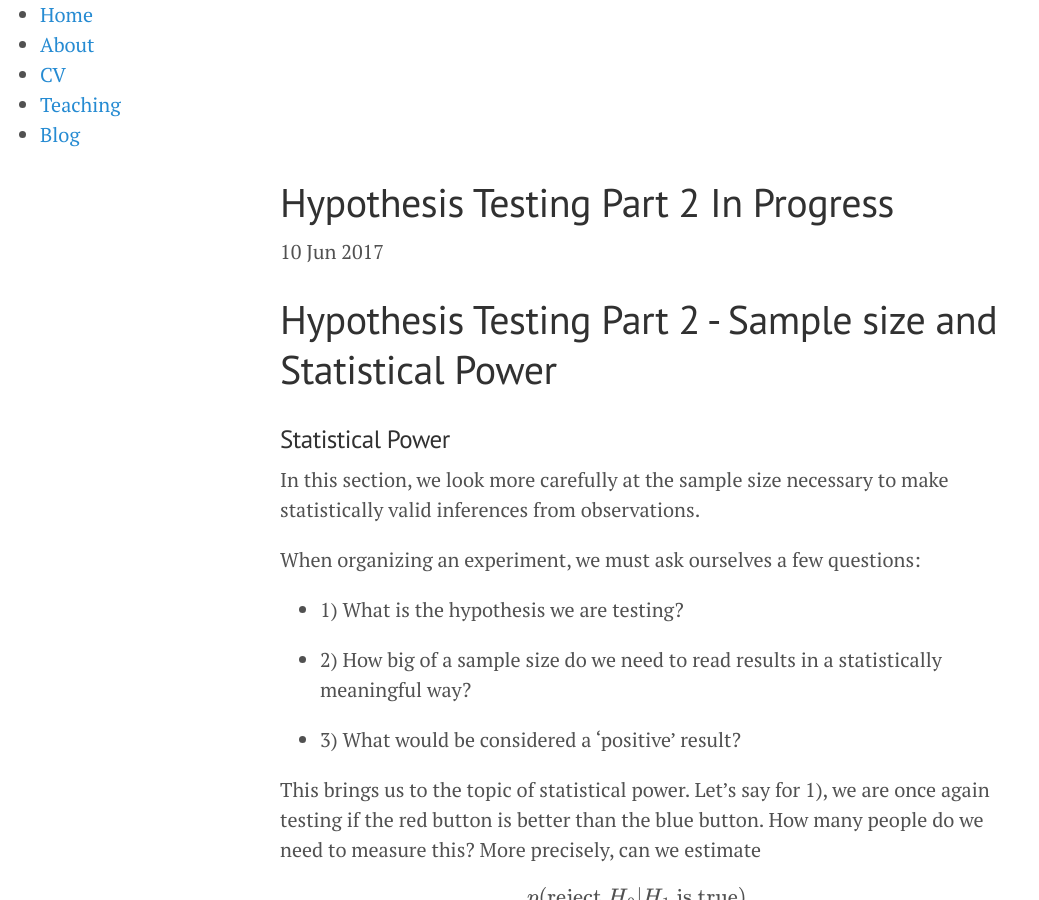
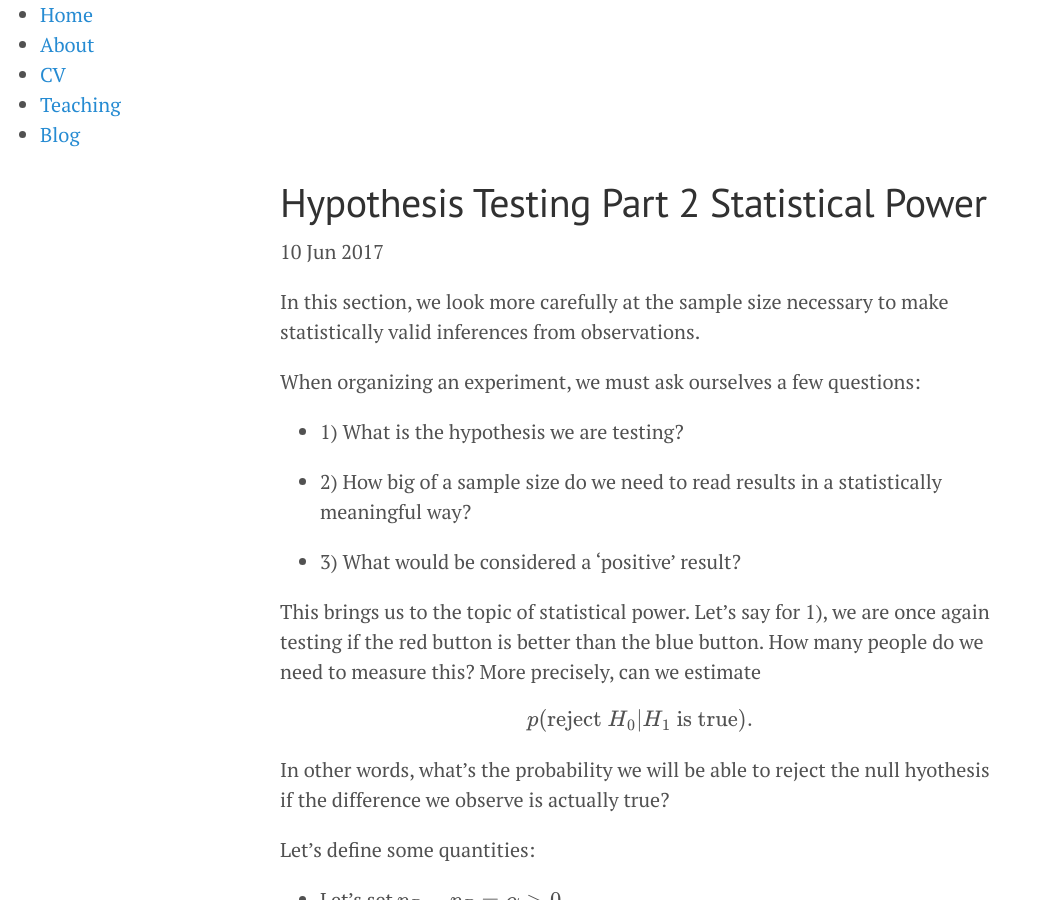
Before and after one commit to doriang102/doriang102.github.io, a Jekyll site: the page built from _posts/2017-06-10-hypothesis-testing-part-2-statistical-power.md, in a window 1280 px wide and 900 px high. Shown: the whole window, without its empty margins (0-1039 px from the left). Built offline with Jekyll 4.4.1, drawn with Linux system fonts in a browser that asks for light colours; our own code applies the rules of GitHub Pages for plain Markdown files; formulas are drawn with MathJax 3.

Commit message:
Update and rename 2017-06-10-hypothesis-testing-part-2-in-progress.md to 2017-06-10-hypothesis-testing-part-2-statistical-power.md

```diff
--- a/_posts/2017-06-10-hypothesis-testing-part-2-in-progress.md
+++ b/_posts/2017-06-10-hypothesis-testing-part-2-statistical-power.md
@@ -1,9 +1,3 @@
-
-# Hypothesis Testing Part 2 - Sample size and Statistical Power
-
-
-
-### Statistical Power
 
 In this section, we look more carefully at the sample size necessary to make statistically valid
 inferences from observations.
```
